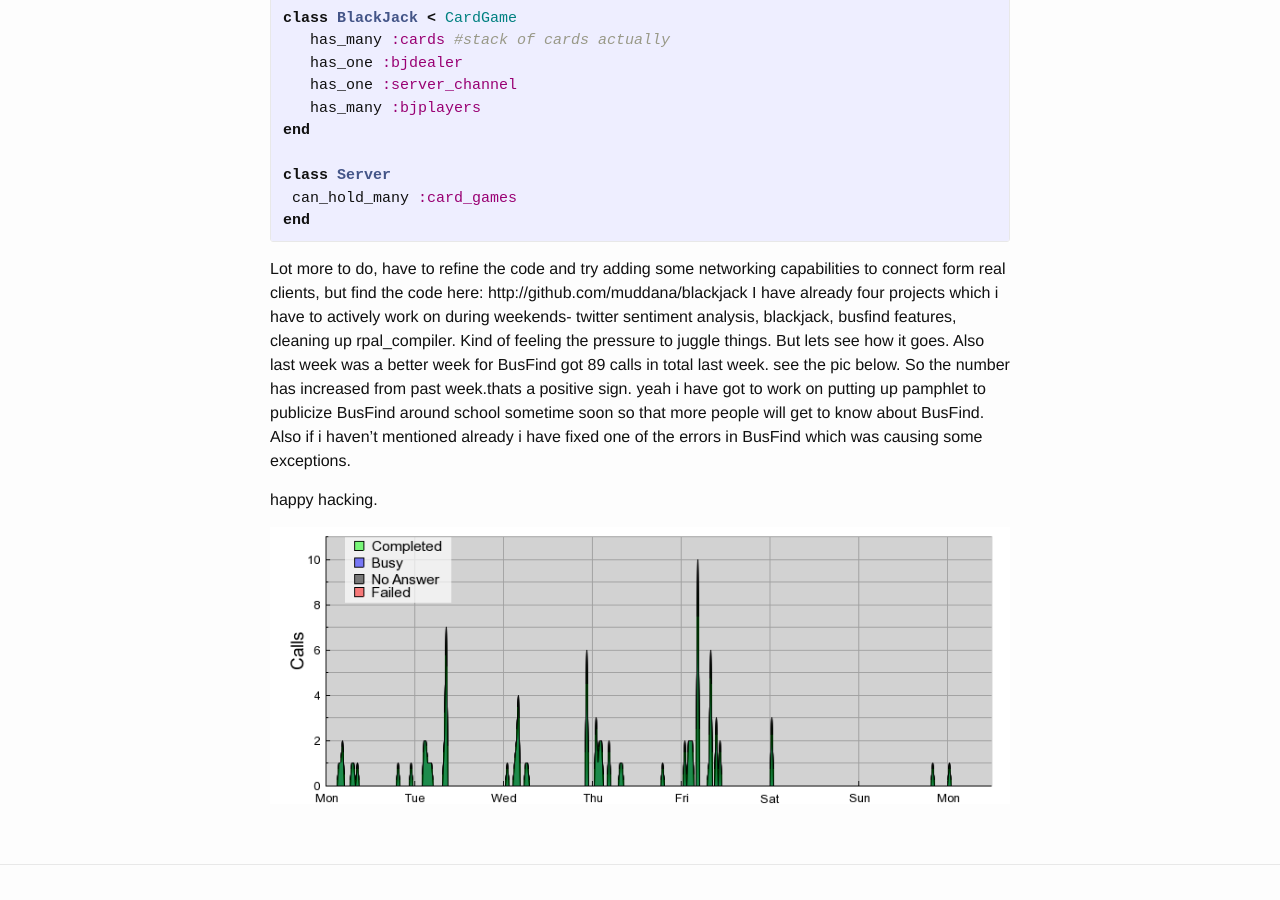
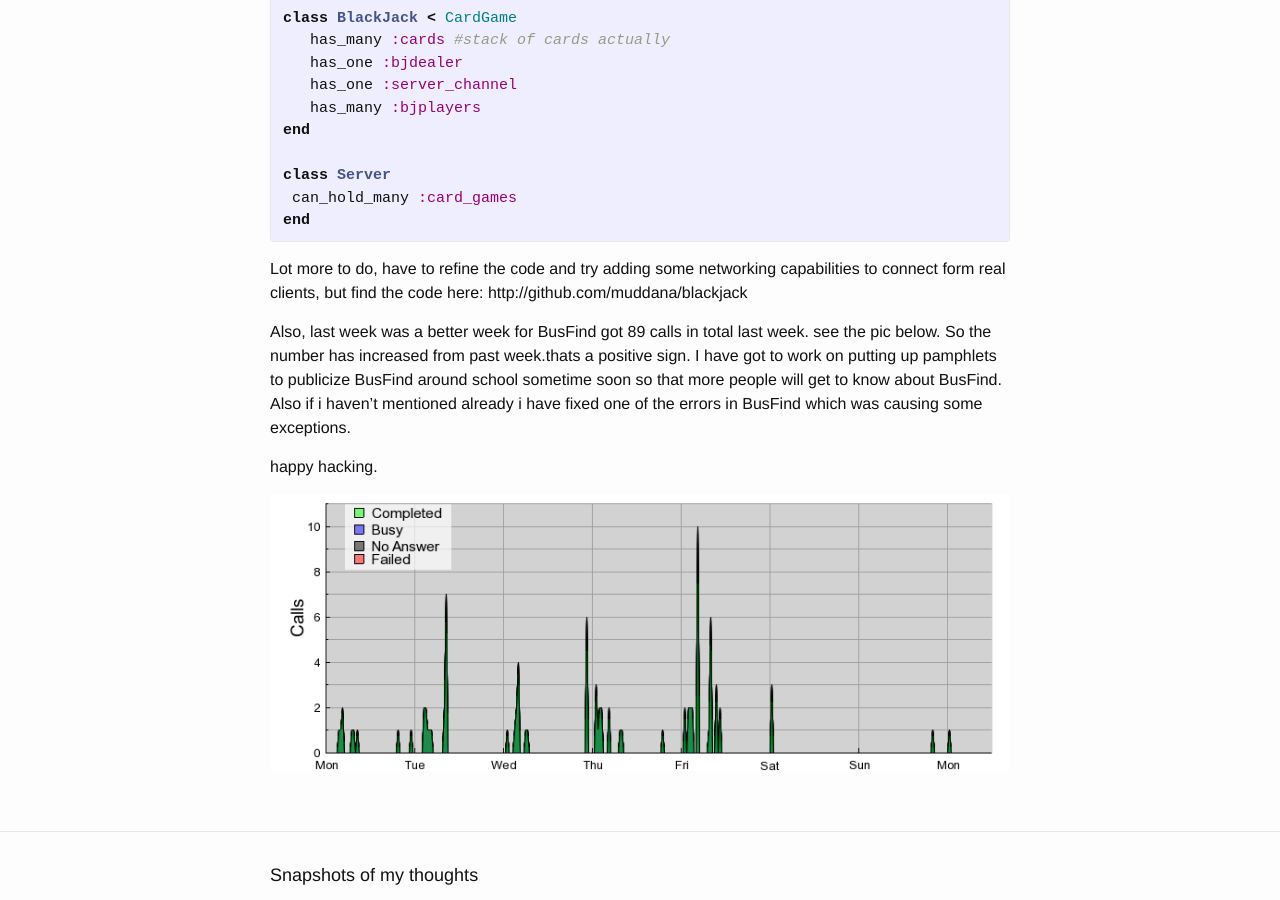
Before and after one commit to muddana/muddana.github.io, a Jekyll site: the page built from _posts/2010-03-22-weekend-hack-black-jack-and-busfind.markdown, in a window 1280 px wide and 900 px high, scrolled down 917 px. Built offline with Jekyll 4.4.1, drawn with Linux system fonts in a browser that asks for light colours.

Commit message:
updated post
updated post

```diff
--- a/_posts/2010-03-22-weekend-hack-black-jack-and-busfind.markdown
+++ b/_posts/2010-03-22-weekend-hack-black-jack-and-busfind.markdown
@@ -48,8 +48,8 @@ end
 {% endhighlight %}
 
 Lot more to do, have to refine the code and try adding some networking capabilities to connect form real clients, but find the code here: http://github.com/muddana/blackjack
-I have already four projects which i have to actively work on during weekends- twitter sentiment analysis, blackjack, busfind features, cleaning up rpal_compiler. Kind of feeling the pressure to juggle things. But lets see how it goes.
-Also last week was a better week for BusFind got 89 calls in total last week. see the pic below. So the number has increased from past week.thats a positive sign. yeah i have got to work on putting up pamphlet to publicize BusFind around school sometime soon so that more people will get to know about BusFind. Also if i haven't mentioned already i have fixed one of the errors in BusFind which was causing some exceptions.
+
+Also, last week was a better week for BusFind got 89 calls in total last week. see the pic below. So the number has increased from past week.thats a positive sign. I have got to work on putting up pamphlets to publicize BusFind around school sometime soon so that more people will get to know about BusFind. Also if i haven't mentioned already i have fixed one of the errors in BusFind which was causing some exceptions.
 
 happy hacking.
 
```
